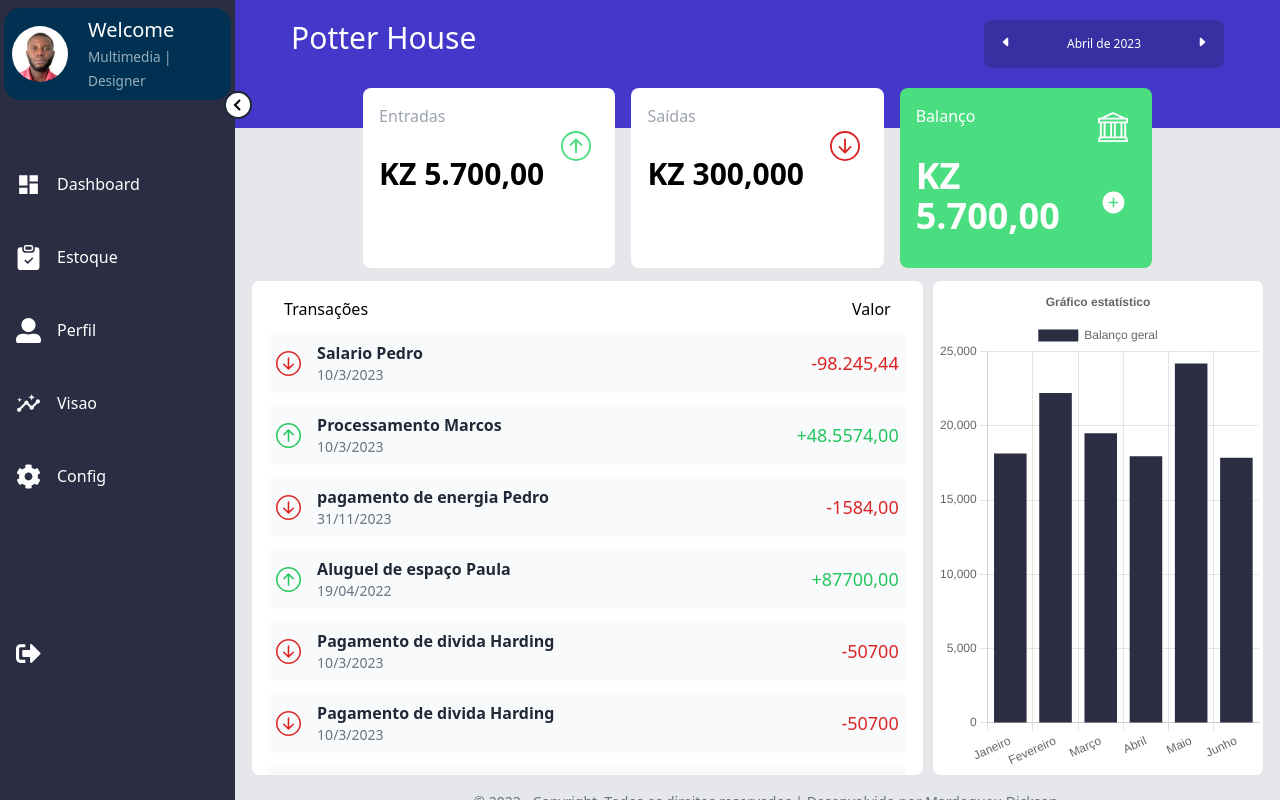
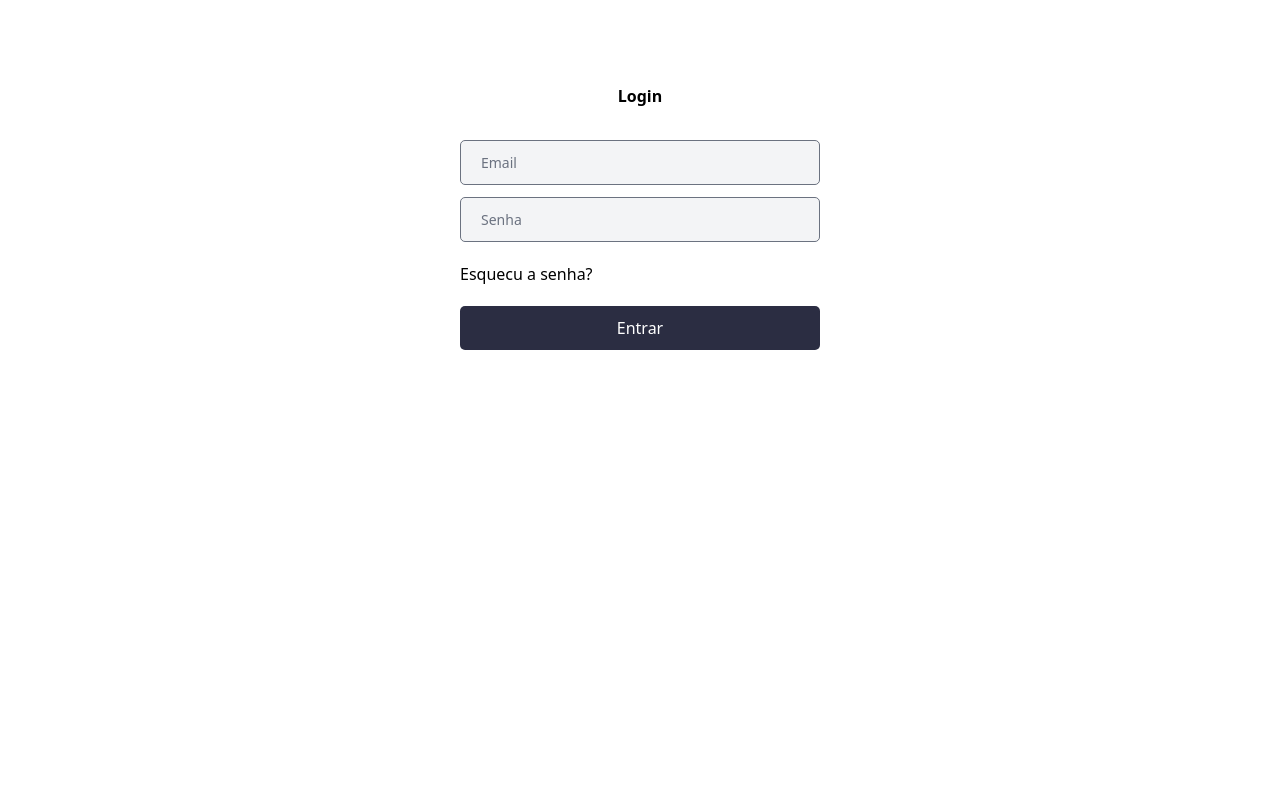
Before and after one commit to mardoqueudickson1/expense_tracker, a Next.js app: page / in a window 1280 px wide. Built offline with nearby package versions, Linux system fonts and the light colour scheme.

Commit message:
último update do front..

```diff
--- a/components/Transações.jsx
+++ b/components/Transações.jsx
@@ -1,9 +1,22 @@
 /* eslint-disable react/no-array-index-key */
-import React from 'react';
+import React, { useState, useEffect } from 'react';
 import { BsArrowUpCircle } from 'react-icons/bs';
+import axios  from '../services/axios'
 import { data } from '../data/data';
 
 function Transações() {
+  const [transacoes, setTransacoes] = useState([])
+
+  useEffect(() => {
+    async function getData() {
+      const response = await axios.get('/empresa/filha/transacoes');
+      setTransacoes(response.data);
+
+    }
+
+    getData();
+  }, []);
+
   return (
     <div className="w-full col-span-1 relative lg:h-[62vh] h-[50vh] m-auto md:col-span-2 p-4 border rounded-lg bg-white overflow-scroll">
 
@@ -12,29 +25,29 @@ function Transações() {
         <h1>Valor</h1>
       </div>
       <ul>
-        {data.map((order, id) => (
+        {transacoes.map((item, id) => (
           <li
             key={id}
             className="bg-gray-50 hover:bg-gray-100 rounded-lg my-3 p-2 flex items-center cursor-pointer"
           >
             <div className="">
-              <BsArrowUpCircle size={25} className={order.status === 'saida' ? 'text-red-600 rotate-180' : 'text-green-500'} />
+              <BsArrowUpCircle size={25} className={item.tipo === 'despesa' ? 'text-red-600 rotate-180' : 'text-green-500'} />
             </div>
             <div className="pl-4">
-              <p className="text-gray-800 font-bold">{`${order.name.first} ${order.name.last}`}</p>
-              <p className="text-gray-500 text-sm">{order.data}</p>
+              <p className="text-gray-800 font-bold">{`${item.descricao}`}</p>
+              <p className="text-gray-500 text-sm">{item.created_at}</p>
             </div>
 
             <p className="lg:flex text-lg text-green-500 md:hidden absolute right-6 ">
-              {order.status === 'saida' ? (
+              {item.tipo === 'despesa' ? (
                 <span className="text-red-600">
                   -
-                  {order.valor}
+                  {item.valor}
                 </span>
               ) : (
                 <span>
                   +
-                  {order.valor}
+                  {item.valor}
 
                 </span>
               )}
--- a/components/sidebar.jsx
+++ b/components/sidebar.jsx
@@ -9,8 +9,17 @@ import { FaSignOutAlt } from 'react-icons/fa';
 import { MdDashboard } from 'react-icons/md';
 import UserProfile from './userProfile';
 import { SidebarData } from '@/data/data';
+import { useDispatch } from 'react-redux';
+import * as actions from '../store/modules/auth/actions'
+const sidebar = ({ children }) => {
 
-const sidebar = ({ children }) => {
+  const dispatch = useDispatch()
+  //Desloga o usuário
+  const handleLogout = (e) => {
+    e.preventDefault();
+    dispatch(actions.loginFailure());
+
+  };
   const [toggle, setToggle] = useState(false);
 
   return (
@@ -54,7 +63,7 @@ const sidebar = ({ children }) => {
         ))}
 
         <div className="text-white p-4 mt-[10rem] cursor-pointer ">
-          <Link href="login">
+          <Link href="/" onClick={handleLogout}>
             <FaSignOutAlt size={25} />
           </Link>
 
--- a/components/topCards.jsx
+++ b/components/topCards.jsx
@@ -1,13 +1,31 @@
 /* eslint-disable jsx-a11y/label-has-associated-control */
-import React, { useState } from 'react';
-import {
-  BsArrowUpCircle, BsArrowDownCircle,
-  BsBank,
-} from 'react-icons/bs';
+import React, { useState, useEffect} from 'react';
+import { BsArrowUpCircle, BsArrowDownCircle, BsBank} from 'react-icons/bs';
+import axios from '../services/axios'
 
 import Modal from './modal';
 
 function TopCards() {
+
+
+  const [balaco, setBalaco] = useState([])
+  const [ativos, setAtivos] = useState([])
+  const [passivos, setPassivos] = useState([])
+
+
+
+  useEffect(() => {
+    async function getData() {
+      const response = await axios.get('/empresa/filha/balanco');
+      setBalaco(response.data)
+
+
+    }
+
+    getData();
+  }, []);
+
+
   const [IsclickedEntrada, setIsclickedEntrada] = useState(false);
   const [IsclickedSaida, setIsclickedSaida] = useState(false);
 
@@ -54,7 +72,7 @@ function TopCards() {
         <div className="flex flex-col w-full pb-4 gap-7">
           <p className="text-white">Balanço</p>
           <div className="flex justify-between">
-            <p className="text-4xl text-white font-bold">KZ 5.700,00</p>
+            <p className="text-4xl text-white font-bold">KZ {balaco.balanco}</p>
 
           </div>
 
--- a/components/userProfile.jsx
+++ b/components/userProfile.jsx
@@ -1,7 +1,10 @@
 import React from 'react';
 import Link from 'next/link';
 
+
+
 const userProfile = ({ toggle }) => (
+
 
   <div className={` p-2 my-2 mx-1  flex gap-5 items-center ${!toggle ? ' duration-300 bg-none delay-200 pr-10'
     : 'bg-testeAzul rounded-2xl  '}`}
@@ -17,7 +20,7 @@ const userProfile = ({ toggle }) => (
     </Link>
 
     <div className={`${!toggle ? 'opacity-0 ' : ''}`}>
-      <h3 className="text-xl text-white">Welcome</h3>
+      <h3 className="text-xl text-white">Bem-vindo</h3>
       <span className="text-[0.85rem] opacity-60  text-white">Multimedia | Designer </span>
     </div>
   </div>
--- a/package.json
+++ b/package.json
@@ -32,7 +32,9 @@
     "react-paginate": "^8.2.0",
     "react-redux": "^8.0.5",
     "react-toastify": "^9.1.2",
-    "redux": "^4.2.1"
+    "redux": "^4.2.1",
+    "redux-persist": "^6.0.0",
+    "redux-saga": "^1.2.3"
   },
   "devDependencies": {
     "autoprefixer": "^10.4.14",
--- a/pages/_app.js
+++ b/pages/_app.js
@@ -1,14 +1,45 @@
-/* eslint-disable react/jsx-props-no-spreading */
-/* eslint-disable react/prop-types */
-/* eslint-disable react/react-in-jsx-scope */
 import '@/styles/globals.css';
+import { useRouter } from 'next/router';
+import { PersistGate } from 'redux-persist/integration/react';
+import LoginPage from './login';
 import Sidebar from '../components/sidebar';
+import { Provider } from 'react-redux';
+import { useSelector, useDispatch } from 'react-redux';
+import store, { persistor } from '../store';
 
-export default function App({ Component, pageProps }) {
+
+const noSidebarRoutes = ['/login'];
+
+function App({ Component, pageProps }) {
+  const router = useRouter()
+  const isAuthenticated = useSelector((state) => state.auth.isLoggedIn);
+
+  const isLoginPage = router.pathname === '/login';
+  const showSidebar = isAuthenticated && !noSidebarRoutes.includes(router.pathname);
+
+  if (isLoginPage) {
+    return <LoginPage />
+  } else {
+    return (
+      <div>
+        {showSidebar ? (
+          <Sidebar>
+            <Component {...pageProps} />
+          </Sidebar>
+        ) : (
+          <LoginPage />
+        )}
+      </div>
+    );
+  }
+}
+
+export default function MyApp(props) {
   return (
-
-    <Sidebar>
-      <Component {...pageProps} />
-    </Sidebar>
+    <Provider store={store}>
+      <PersistGate persistor={persistor}>
+        <App {...props} />
+      </PersistGate>
+    </Provider>
   );
 }
--- a/pages/login.jsx
+++ b/pages/login.jsx
@@ -2,31 +2,42 @@
 /* eslint-disable jsx-a11y/click-events-have-key-events */
 /* eslint-disable jsx-a11y/label-has-associated-control */
 import React, { useState } from 'react';
+import { useDispatch } from 'react-redux';
+import * as actions from '../store/modules/auth/actions';
 
-function Login() {
-  const [IsclickedSaida, setIsclickedSaida] = useState(false);
 
-  // eslint-disable-next-line no-unused-vars
-  const handleCheckboxChange = () => {
-    setIsclickedSaida(!IsclickedSaida);
-    console.log(IsclickedSaida);
+export default function Login (props)  {
+  const [email, setEmail] = React.useState('');
+  const [password, setPassword] = React.useState('');
+  const dispatch = useDispatch()
+  const entity =  "funcionario"
+
+  const handleSubmit = (e) => {
+    e.preventDefault();
+    console.log(email)
+    console.log(password)
+
+    dispatch(actions.loginRequest({ email, password, entity }));
+
   };
+
+
   return (
     <div className="flex justify-center align-center mt-[4rem]">
 
       <div className="bg-white w-[25rem] p-5 rounded-[5px]">
         <h1 className="text-center font-bold">Login</h1>
         <div className="mt-[2rem]">
-          <form action="">
-            <input
-              type="text"
+          <form action="" onSubmit={handleSubmit}>
+            <input onChange={(e) => setEmail(e.target.value)} value={email}
+              type="text" name="email"
               className="border w-full h-[2.8rem] p-5 text-sm
             rounded-[5px] bg-gray-100"
               placeholder="Email"
             />
 
-            <input
-              type="password"
+            <input  onChange={(e) => setPassword(e.target.value)} value={password}
+              type="password" name="password"
               className="border w-full h-[2.8rem] p-5 text-sm
             rounded-[5px] bg-gray-100 mt-3"
               placeholder="Senha"
@@ -45,5 +56,3 @@ function Login() {
     </div>
   );
 }
-
-export default Login;
--- a/store/modules/auth/reducer.js
+++ b/store/modules/auth/reducer.js
@@ -10,6 +10,7 @@ const initialState = {
 
 export default function (state = initialState, action) {
   switch (action.type) {
+
     case types.LOGIN_SUCCESS: {
       const newState = { ...state };
       newState.isLoggedIn = true;
@@ -33,8 +34,7 @@ export default function (state = initialState, action) {
 
     case types.REGISTER_UPDATED_SUCCESS: {
       const newState = { ...state };
-      newState.user.nome = action.payload.nome;
-      newState.user.email = action.payload.email;
+      newState.user = action.payload;
       newState.isLoading = false;
       return newState;
     }
--- a/store/modules/auth/sagas.js
+++ b/store/modules/auth/sagas.js
@@ -7,17 +7,17 @@ import axios from '../../../services/axios';
 
 function* loginRequest({ payload }) {
   try {
-    const response = yield call(axios.post, '/tokens', payload);
+    console.log('Você fez login');
+
+    const response = yield call(axios.post, '/empresa/filha/token', payload);
     yield put(actions.loginSuccess({ ...response.data }));
 
-    toast.success('Você fez login');
+    axios.defaults.headers.Authorization = `Bearer ${response.data.token}`;
+    console.log(payload);
 
-    axios.defaults.headers.Authorization = `Bearer ${response.data.token}`;
 
-    payload.history.push(payload.prevPath);
   } catch (e) {
-    console.log(payload.location);
-    toast.error('Usuário ou senha inválidos.');
+    console.log(e);
 
     yield put(actions.loginFailure());
   }
```
Also changed, not shown: contexts/AuthContext.js (added, +13 -0 lines), pages/Perfil.jsx (+22 -19 lines), 1 other file (tests, documents, lock files or other folders).
